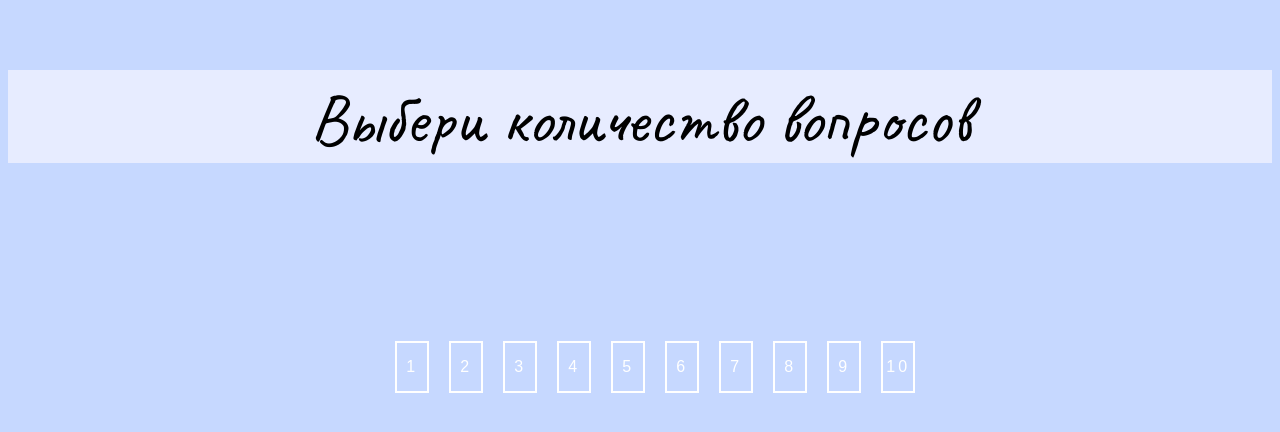
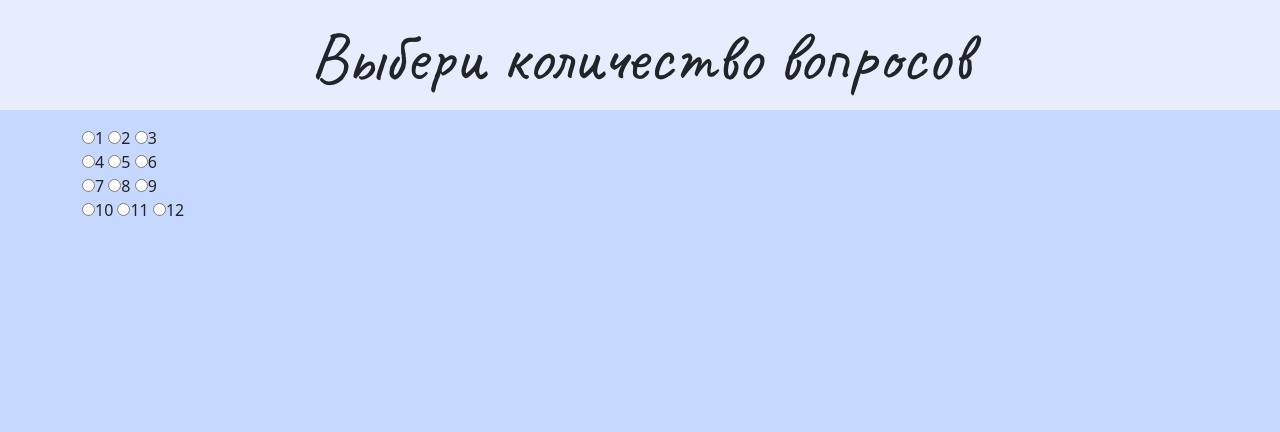
Before and after one commit to Kristal1ik/WEB, a Flask app: page /choice/ in a window 1280 px wide. Shown: the top 432 px of the page. Run offline with Flask 2, Linux system fonts and the light colour scheme; some web fonts are replaced.

Commit message:
added radio-btns

```diff
--- a/templates/choice.html
+++ b/templates/choice.html
@@ -2,8 +2,16 @@
 <html lang="en">
 <head>
     <meta charset="UTF-8">
+    <meta name="viewport"
+          content="width=device-width, user-scalable=no, initial-scale=1.0, maximum-scale=1.0, minimum-scale=1.0">
+    <meta http-equiv="X-UA-Compatible" content="ie=edge">
+    <link href="https://cdn.jsdelivr.net/npm/bootstrap@5.1.3/dist/css/bootstrap.min.css"
+          rel="stylesheet"
+          integrity="sha384-1BmE4kWBq78iYhFldvKuhfTAU6auU8tT94WrHftjDbrCEXSU1oBoqyl2QvZ6jIW3"
+          crossorigin="anonymous">
     <title>Количество вопросов</title>
-    <link href="https://fonts.googleapis.com/css2?family=Beau+Rivage&family=Bungee+Shade&family=Caveat:wght@400;700&family=Open+Sans:wght@300&family=Rubik+Puddles&display=swap" rel="stylesheet">
+    <link href="https://fonts.googleapis.com/css2?family=Beau+Rivage&family=Bungee+Shade&family=Caveat:wght@400;700&family=Open+Sans:wght@300&family=Rubik+Puddles&display=swap"
+          rel="stylesheet">
     <style>
 		p {
 		    background: #E7ECFF;
@@ -57,21 +65,42 @@
         .closing-button:hover:before, .closing-button:hover:after {
           transform: translateX(0);
         }
+
+
+
+
     </style>
 </head>
 <body>
-<p>Выбери количество вопросов</p>
-<a href="/test_create" class="closing-button" ><span>1</span></a>
-<a href="/test_create" class="closing-button" ><span>2</span></a>
-<a href="/test_create" class="closing-button" ><span>3</span></a>
-<a href="/test_create" class="closing-button" ><span>4</span></a>
-<a href="/test_create" class="closing-button" ><span>5</span></a>
-<a href="/test_create" class="closing-button" ><span>6</span></a>
-<a href="/test_create" class="closing-button" ><span>7</span></a>
-<a href="/test_create" class="closing-button" ><span>8</span></a>
-<a href="/test_create" class="closing-button" ><span>9</span></a>
-<a href="/test_create" class="closing-button" ><span>10</span></a>
+    <p>Выбери количество вопросов</p>
 
+<div class="container overflow-hidden">
+        <div class="row align-items-center" id="first_row">
+            <div class="col-12">
+                <input type="radio" name="quest_qual" value="1">1
+                <input type="radio" name="quest_qual" value="2">2
+                <input type="radio" name="quest_qual" value="3">3
+            </div>
+            <div class="col-12">
+                <input type="radio" name="quest_qual" value="4">4
+                <input type="radio" name="quest_qual" value="5">5
+                <input type="radio" name="quest_qual" value="6">6
+            </div>
+            <div class="col-12">
+                <input type="radio" name="quest_qual" value="7">7
+                <input type="radio" name="quest_qual" value="8">8
+                <input type="radio" name="quest_qual" value="9">9
+            </div>
+            <div class="col-12">
+                <input type="radio" name="quest_qual" value="10">10
+                <input type="radio" name="quest_qual" value="11">11
+                <input type="radio" name="quest_qual" value="12">12
+            </div>
+        </div>
+    </div>
 
+<script src="https://cdn.jsdelivr.net/npm/bootstrap@5.1.3/dist/js/bootstrap.bundle.min.js"
+        integrity="sha384-ka7Sk0Gln4gmtz2MlQnikT1wXgYsOg+OMhuP+IlRH9sENBO0LRn5q+8nbTov4+1p"
+        crossorigin="anonymous"></script>
 </body>
 </html>
```
